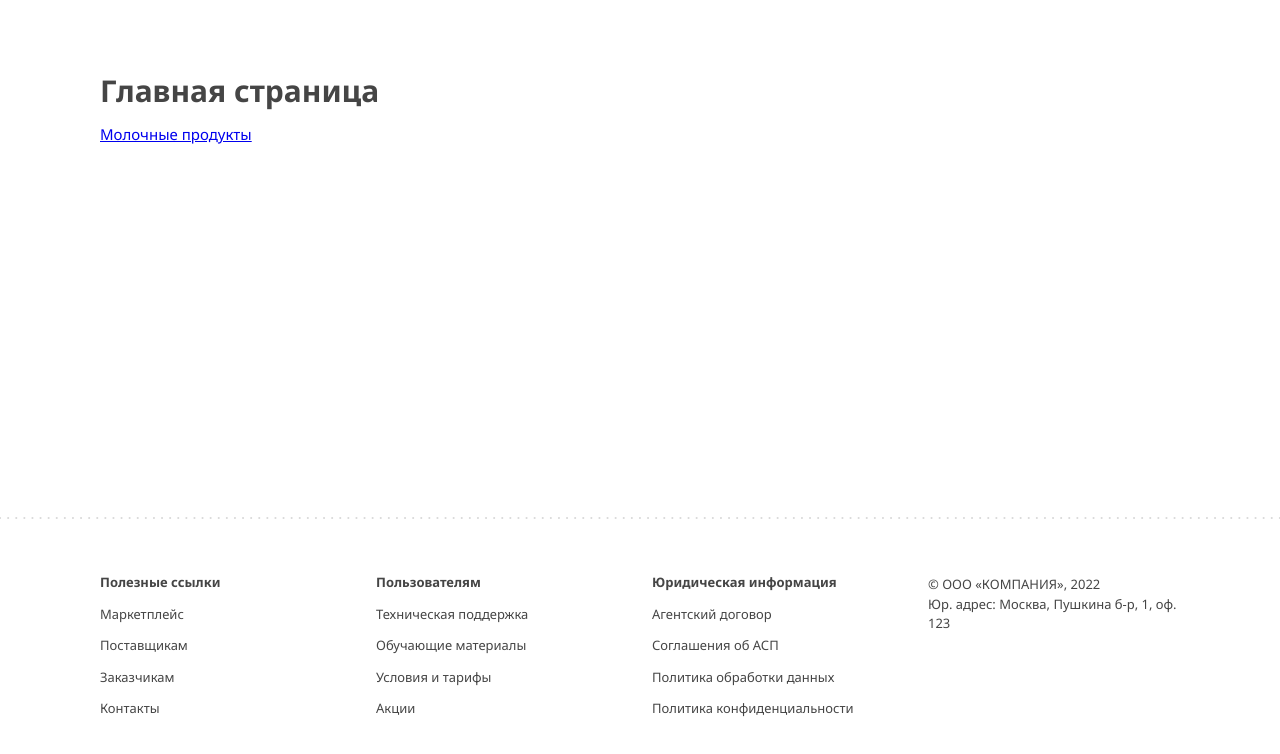
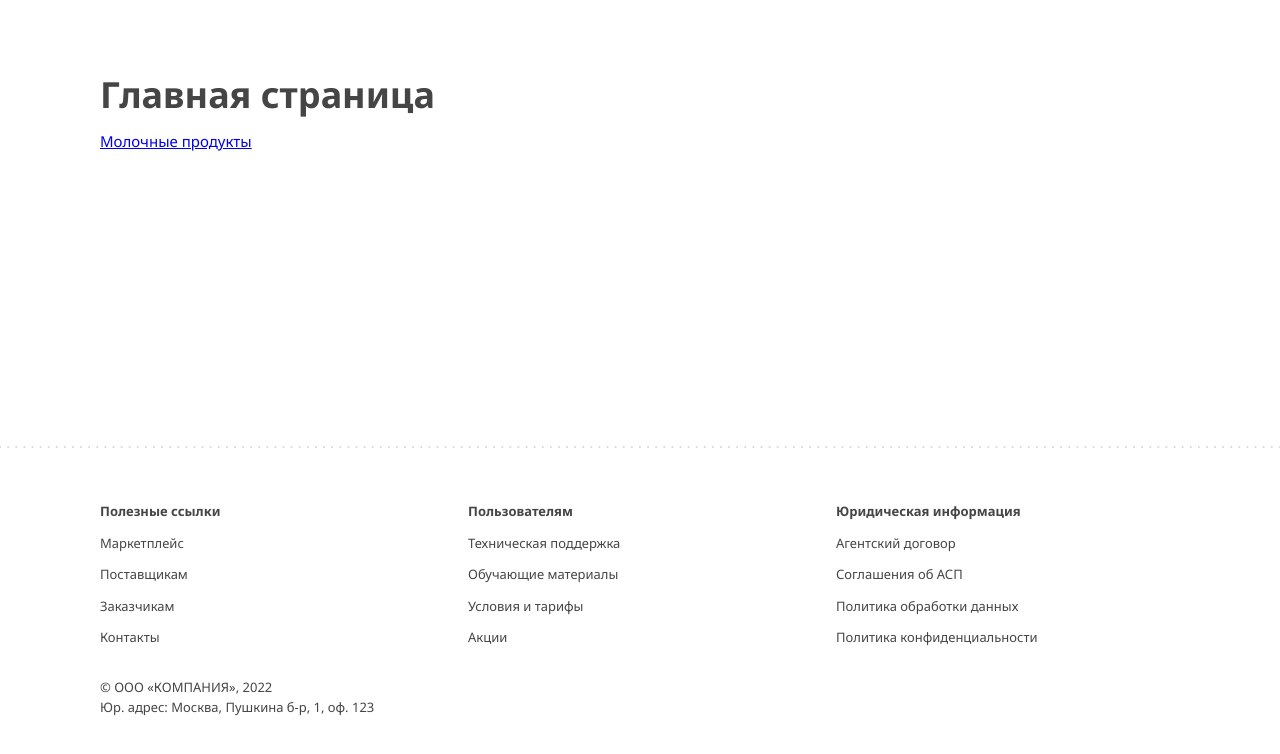
Before and after one commit to TenTax/mediaten, a Vue app: page / in a window 1280 px wide. Shown: the top 754 px of the page. Built offline with nearby package versions, Linux system fonts and the light colour scheme.

Commit message:
Added layout adaptability

```diff
--- a/src/components/AppCarousel.vue
+++ b/src/components/AppCarousel.vue
@@ -59,11 +59,29 @@ export default {
     this.swiper = new Swiper(this.$refs.swiper, {
       modules: [Navigation],
       loop: false,
-      slidesPerView: 4,
-      spaceBetween: 40,
+      slidesPerView: 1,
+      spaceBetween: 20,
       navigation: {
         nextEl: this.$refs.next,
         prevEl: this.$refs.prev,
+      },
+      breakpoints: {
+        400: {
+          slidesPerView: 2,
+          spaceBetween: 20,
+        },
+        640: {
+          slidesPerView: 3,
+          spaceBetween: 20,
+        },
+        900: {
+          slidesPerView: 4,
+          spaceBetween: 20,
+        },
+        1020: {
+          slidesPerView: 4,
+          spaceBetween: 40,
+        },
       },
     })
   },
--- a/src/components/AppContainer.vue
+++ b/src/components/AppContainer.vue
@@ -11,10 +11,21 @@ export default {
 </script>
 
 <style lang="scss">
+@import '@/styles/mixins.scss';
+@import '@/styles/variables.scss';
+
 .app-container {
   width: 100%;
   max-width: 1360px;
   margin: 0 auto;
   padding: 0 100px;
+
+  @include breakpoint($bp-lg) {
+    padding: 0 32px;
+  }
+
+  @include breakpoint($bp-sm) {
+    padding: 0 16px;
+  }
 }
 </style>
--- a/src/components/AppGridItems.vue
+++ b/src/components/AppGridItems.vue
@@ -26,12 +26,23 @@ export default {
 </script>
 
 <style lang="scss">
+@import '@/styles/mixins.scss';
+@import '@/styles/variables.scss';
+
 .app-grid-items {
   &__list {
     display: grid;
-    grid-template-columns: repeat(4, 1fr);
+    grid-template-columns: repeat(auto-fill, minmax(260px, 1fr));
     grid-gap: 48px 40px;
     list-style: none;
+
+    @include breakpoint($bp-lg) {
+      grid-gap: 32px 30px;
+    }
+
+    @include breakpoint($bp-xs) {
+      grid-gap: 24px 20px;
+    }
   }
 }
 </style>
--- a/src/components/AppHeading.vue
+++ b/src/components/AppHeading.vue
@@ -24,11 +24,18 @@ export default {
 </script>
 
 <style lang="scss">
+@import '@/styles/mixins.scss';
+@import '@/styles/variables.scss';
+
 .app-heading {
   font-weight: 700;
 
-  &__h1 {
+  &_h1 {
     font-size: 36px;
+
+    @include breakpoint($bp-sm) {
+      font-size: 28px;
+    }
   }
 
   &__h2,
--- a/src/components/AppLayout.vue
+++ b/src/components/AppLayout.vue
@@ -32,6 +32,7 @@ export default {
     display: flex;
     flex-direction: column;
     flex-grow: 1;
+    min-height: 400px;
   }
 }
 </style>
--- a/src/components/AppPage.vue
+++ b/src/components/AppPage.vue
@@ -46,11 +46,17 @@ export default {
 </script>
 
 <style lang="scss">
+@import '@/styles/mixins.scss';
 @import '@/styles/variables.scss';
 
 .app-page {
   padding-top: 73px;
   padding-bottom: 40px;
+
+  @include breakpoint($bp-sm) {
+    padding-top: 40px;
+    padding-bottom: 20px;
+  }
 
   &_loading {
     padding-top: 0;
@@ -69,12 +75,23 @@ export default {
     display: flex;
     align-items: baseline;
     margin-bottom: 16px;
+
+    @include breakpoint($bp-sm) {
+      flex-direction: column;
+      align-items: flex-start;
+    }
   }
 
   &__counting {
-    margin-left: 26px;;
+    margin-left: 26px;
     font-size: 13px;
     color: $color-gray;
+    white-space: nowrap;
+
+    @include breakpoint($bp-sm) {
+      margin-left: 0;
+      margin-top: 8px;
+    }
   }
 }
 </style>
--- a/src/components/AppSection.vue
+++ b/src/components/AppSection.vue
@@ -16,6 +16,9 @@ export default {
 </script>
 
 <style lang="scss">
+@import '@/styles/mixins.scss';
+@import '@/styles/variables.scss';
+
 .app-section {
   padding: 40px 0;
 
@@ -24,6 +27,14 @@ export default {
     align-items: baseline;
     justify-content: space-between;
     margin-bottom: 56px;
+
+    @include breakpoint($bp-sm) {
+      margin-bottom: 32px;
+    }
+  }
+
+  @include breakpoint($bp-sm) {
+    padding: 20px 0;
   }
 }
 </style>
--- a/src/components/TheFooter.vue
+++ b/src/components/TheFooter.vue
@@ -86,6 +86,9 @@ export default {
 </script>
 
 <style lang="scss">
+@import '@/styles/mixins.scss';
+@import '@/styles/variables.scss';
+
 .the-footer {
   &::before {
     display: block;
@@ -98,10 +101,15 @@ export default {
 
   &__container {
     display: grid;
-    grid-template-columns: repeat(4, 1fr);
-    grid-gap: 24px;
+    grid-template-columns: repeat(auto-fill, minmax(260px, 1fr));
+    grid-gap: 32px 24px;
     padding-top: 56px;
     padding-bottom: 83px;
+
+    @include breakpoint($bp-sm) {
+      padding-top: 32px;
+      padding-bottom: 32px;
+    }
   }
 
   &__menu-title {
--- /dev/null
+++ b/src/styles/mixins.scss
@@ -0,0 +1,5 @@
+@mixin breakpoint($bp) {
+  @media(max-width: $bp) {
+      @content;
+  }
+}
--- a/src/styles/variables.scss
+++ b/src/styles/variables.scss
@@ -3,3 +3,9 @@ $color-dark: #454545;
 $color-gray: #A2A2A2;
 $color-violet: #B585FF;
 $box-shadow: 0px 3px 9px rgba(61, 61, 61, 0.09);
+
+$bp-xl: 1399.98px;
+$bp-lg: 1199.98px;
+$bp-md: 991.98px;
+$bp-sm: 767.98px;
+$bp-xs: 575.98px;
```
